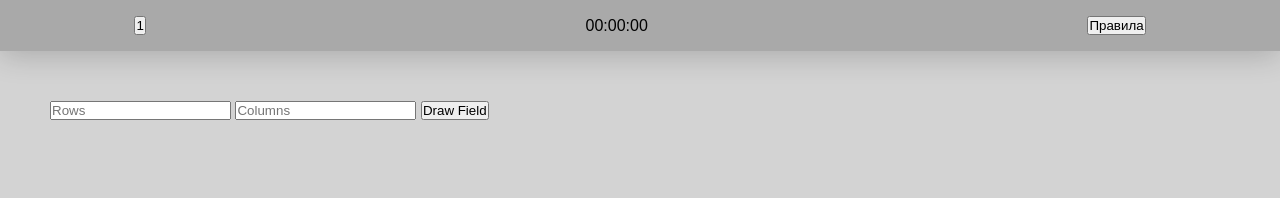
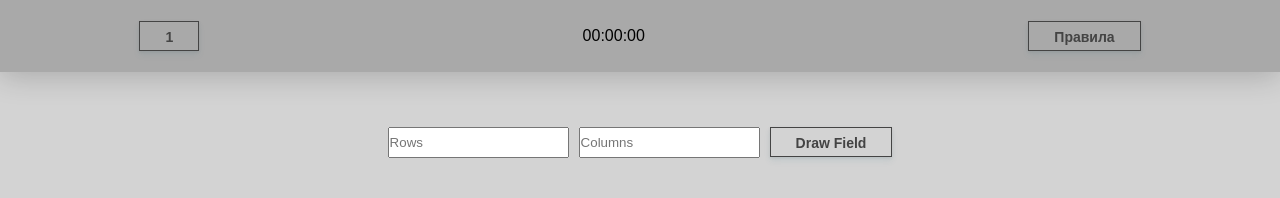
Before and after one commit to RRRodion/saper, a plain HTML site: page index.html in a window 1280 px wide. Drawn offline with Linux system fonts and the light colour scheme.

Commit message:
updated task

```diff
--- a/index.html
+++ b/index.html
@@ -6,9 +6,10 @@
     <title>сапер</title>
 </head>
 <body>
+<div class="page">
 <header class="container">
     <div class="page-header">
-        <button id="toggle" onclick="toggle()">1</button>
+        <button id="toggle" onclick="toggle()"> 1 </button>
         <div id="timer">00:00:00</div>
         <button onclick="rules()">Правила</button>
     </div>
@@ -18,9 +19,11 @@
     <input type="number" id="colsInput" placeholder="Columns">
     <button onclick="drawField()">Draw Field</button>
 </div>
+</div>
+
+<div id="field">
 <div id="buttonContainer"></div>
-
-
+</div>
 
 <script src="main.js"></script>
 </body>
--- a/main.js
+++ b/main.js
@@ -30,6 +30,7 @@ function drawField() {
     const buttonsData = {};
 
     for (let i = 0; i < rows; i++) {
+        const rowContainer = document.createElement('div');
         for (let j = 0; j < cols; j++) {
             const button = document.createElement('button');
             button.textContent = '0';
@@ -43,9 +44,9 @@ function drawField() {
                 flagged: false,
                 hasBomb: false
             };
-            buttonContainer.appendChild(button);
+            rowContainer.appendChild(button);
         }
-        buttonContainer.appendChild(document.createElement('br'));
+        buttonContainer.appendChild(rowContainer);
     }
 
     const totalFields = rows * cols;
@@ -102,7 +103,6 @@ function drawField() {
                             const buttonData = buttonsData[button.id];
                             buttonData.revealed = true;
                         });
-                        console.log(buttonsData)
                     }, 0);
                 } else if (buttonData.value === 0) {
                     revealEmpty(buttons, buttonsData, button);
@@ -211,7 +211,9 @@ function drawField() {
     }
 
     function startTimer() {
-        timerInterval = setInterval(updateTimer, 1000);
+        if (!timerInterval) {
+            timerInterval = setInterval(updateTimer, 1000);
+        }
     }
 
     function updateTimer() {
--- a/style.css
+++ b/style.css
@@ -39,9 +39,36 @@ header {
     padding: 1rem 0;
 }
 
+.page button {
+    display: inline-block;
+    box-sizing: border-box;
+    padding: 0 25px;
+    outline: none;
+    border: 1px solid #444;
+    height: 30px;
+    line-height: 30px;
+    font-size: 14px;
+    font-weight: 600;
+    color: #444;
+    background-color: transparent;
+    box-shadow: 0 4px 6px rgb(65 132 144 / 10%), 0 1px 3px rgb(0 0 0 / 8%);
+    cursor: pointer;
+    touch-action: manipulation;
+    vertical-align: top;
+    transition: box-shadow 0.2s;
+    margin: 5px;
+}
+.page input {
+    outline: none;
+    height: 26.8px;
+    margin: 5px;
+}
+
 
 .main{
     margin: 50px;
+    display: flex;
+    justify-content: center;
 }
 
 #buttonContainer {
@@ -53,3 +80,8 @@ header {
     width: 50px;
     height: 50px;
 }
+
+#field {
+     display: flex;
+     justify-content: center;
+ }
```
